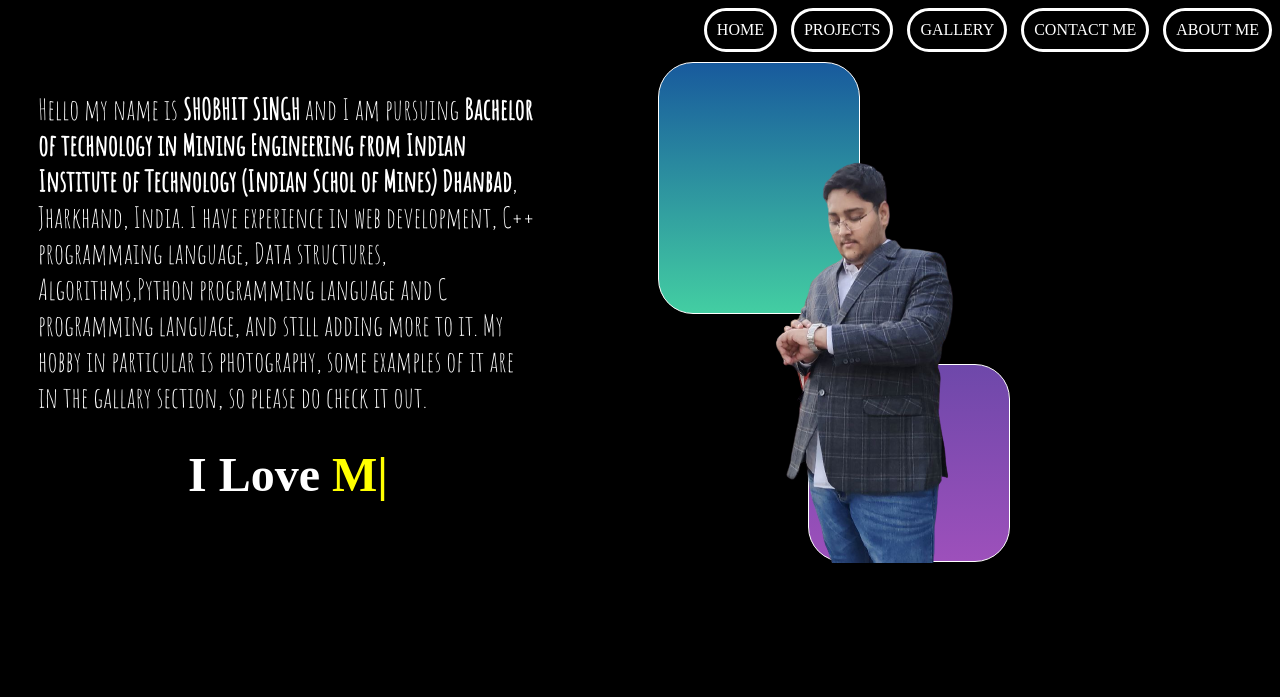
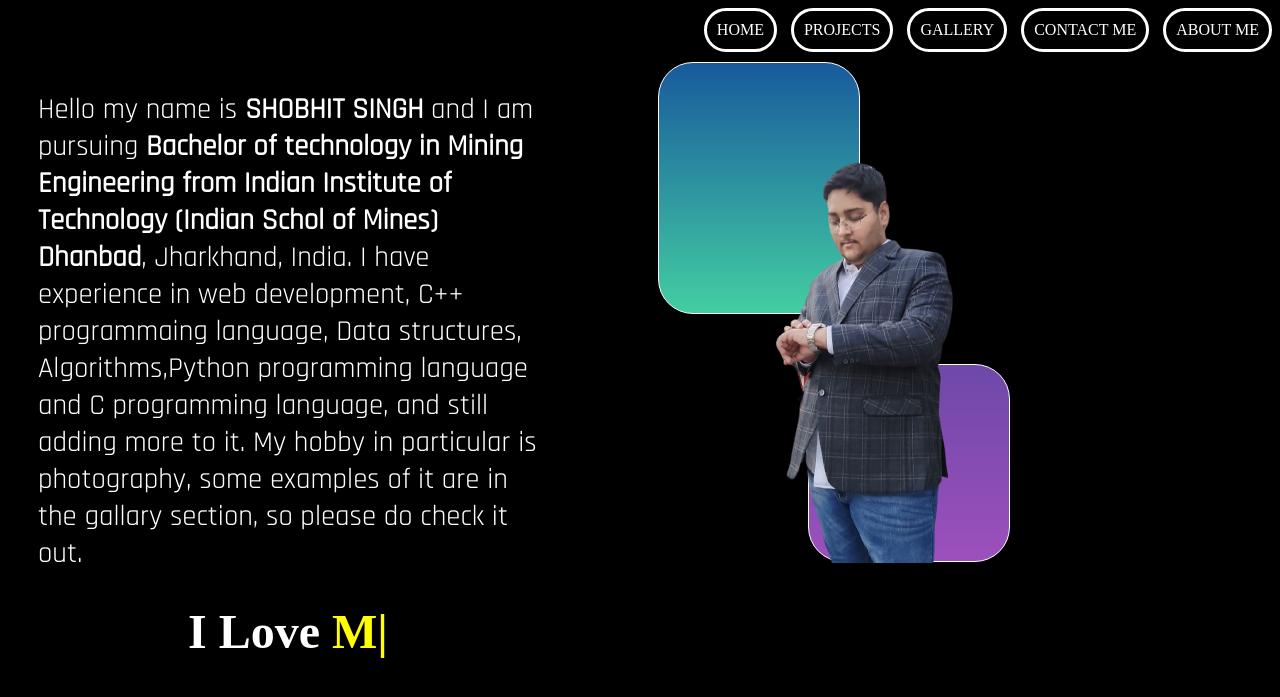
Before and after one commit to Shobhitsingh-2503/Resume, a PHP site: page / in a window 1280 px wide. Shown: the top 697 px of the page. Run offline with PHP 8.4, Linux system fonts and the light colour scheme; some web fonts are replaced.

Commit message:
Update index.css

```diff
--- a/index.css
+++ b/index.css
@@ -1,5 +1,6 @@
 @import url('https://fonts.googleapis.com/css2?family=DynaPuff&display=swap');
 @import url('https://fonts.googleapis.com/css2?family=Amatic+SC&display=swap');
+@import url('https://fonts.googleapis.com/css2?family=Rajdhani&display=swap');
 .nav{
     margin-bottom: 10px;
     text-align: right;
@@ -121,6 +122,6 @@ span{
 .intro{
     color: white;
     text-align: left;
-    font-family: 'Amatic SC';
+    font-family: 'Rajdhani';
     font-size: larger;
 }
```
